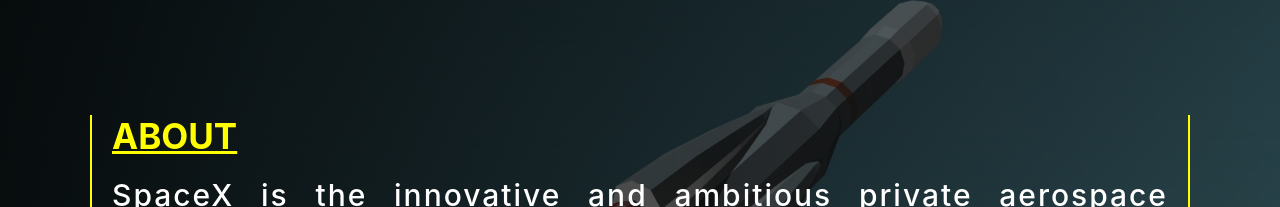
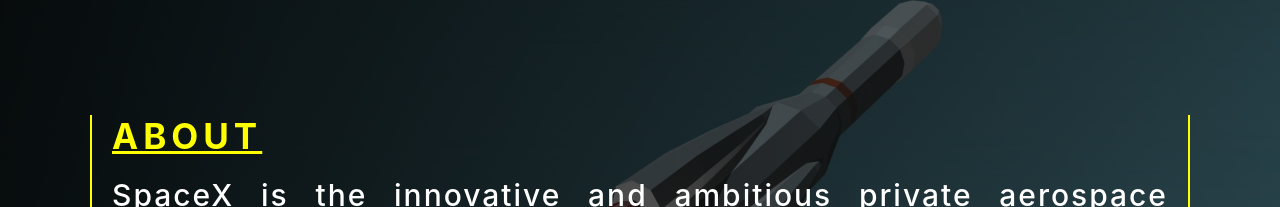
Before and after one commit to ShaileshBisht/spaceX, a React (Create React App) app: page /about in a window 1280 px wide. Shown: the part 118-325 px from the top of the page. Built offline with nearby package versions, Linux system fonts and the light colour scheme.

Commit message:
add style to about title in h1++

```diff
--- a/src/component/About.css
+++ b/src/component/About.css
@@ -28,6 +28,7 @@
   font-size: 3.5rem;
   margin-left: 20px;
   text-decoration: underline;
+  letter-spacing: 0.5rem;
 }
 
 .about_discription p {
```
